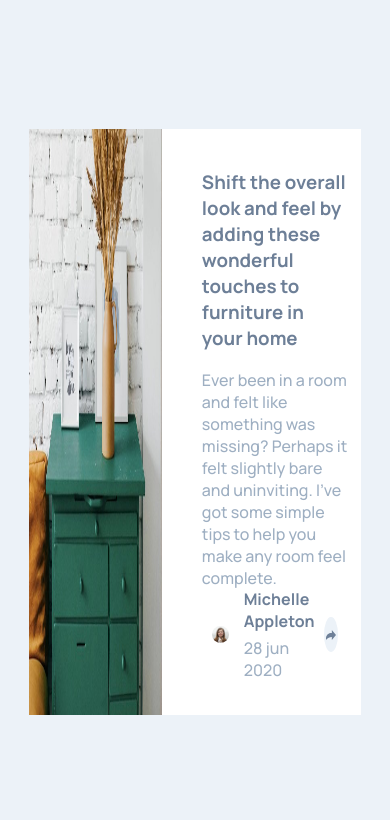
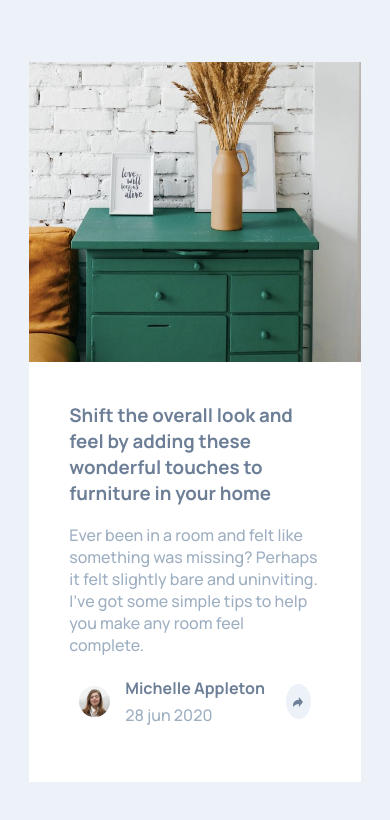
Before and after one commit to Develpjuan/Article-preview-component, a plain HTML site: page index.html in a window 390 px wide. Drawn offline with Linux system fonts and the light colour scheme.

Commit message:
Se agrego una nueva media query

```diff
--- a/css/style.css
+++ b/css/style.css
@@ -205,6 +205,17 @@ body {
     }
 }
 
+@media screen and (max-width: 600px) {
+    .product-container {
+        flex-direction: column;
+    }
+
+    .product-img {
+        width: 100%;
+        height: 300px;
+    }
+}
+
 @media screen and (max-width: 768px) {
     .product-container {
         width: 90%;
@@ -228,7 +239,7 @@ body {
     .share-panel {
         position: absolute;
         top: 2px;
-        right: -250px;
+        right: -270px;
         z-index: 1;
         justify-content: initial;
         padding-left: 10px;
```
